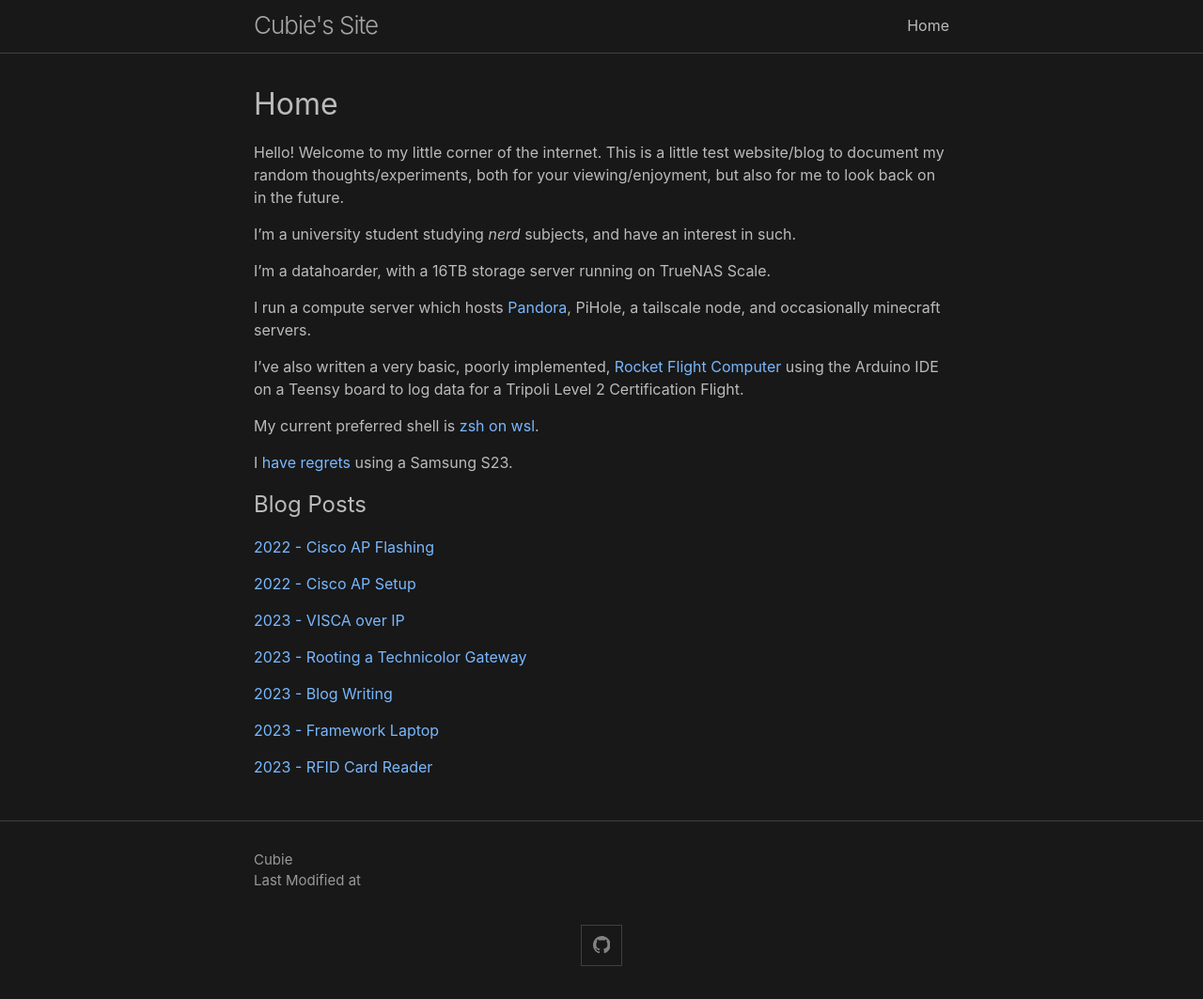
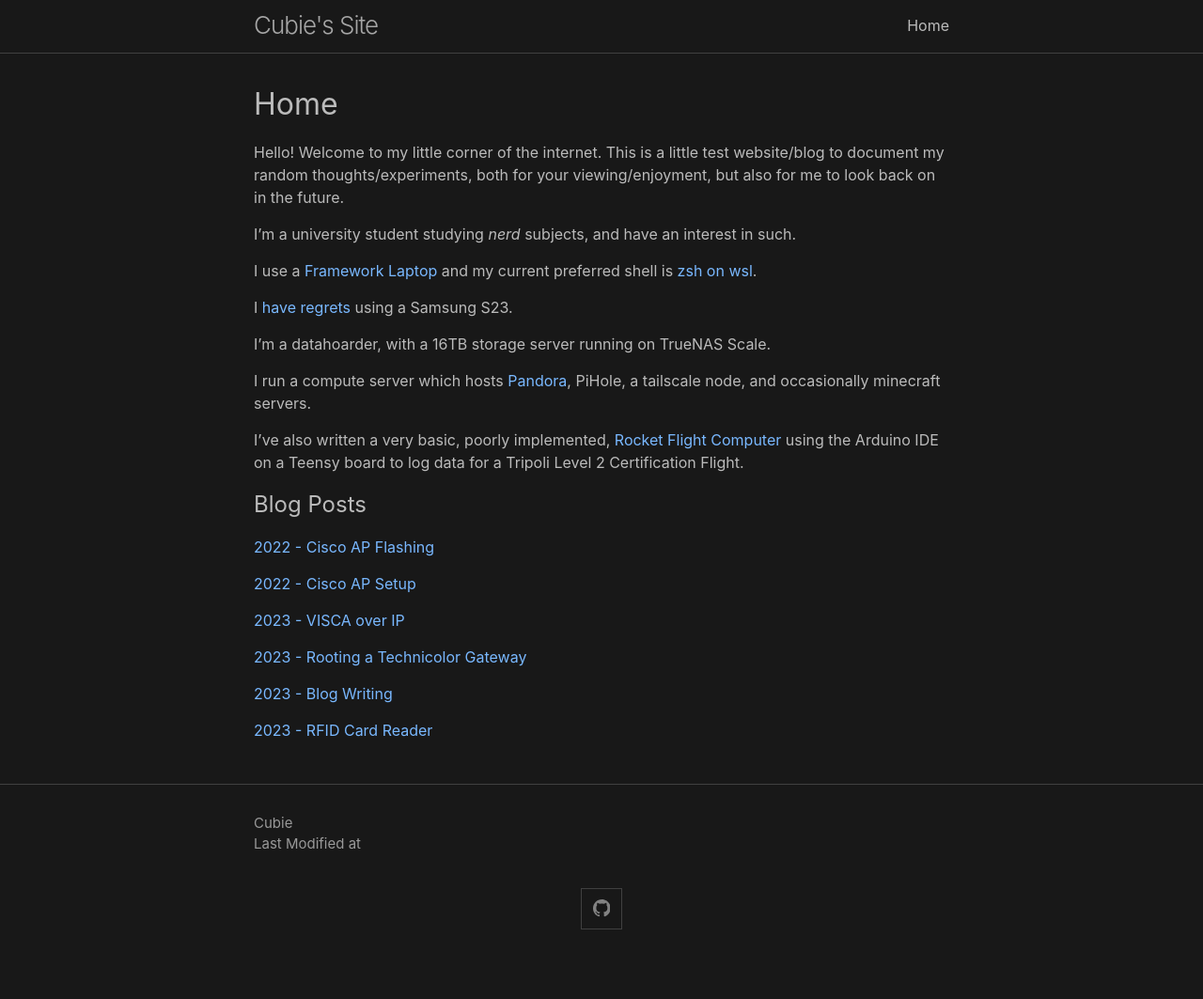
Before and after one commit to Cubie87/cubie87.github.io, a Jekyll site: the page built from index.md, in a window 1280 px wide. Shown: the whole page at 94% size. Built offline with Jekyll 4.4.1, drawn with Linux system fonts in a browser that asks for light colours; our own code applies the rules of GitHub Pages for plain Markdown files; after the commit the page ends 1024 px from its top, so only the background shows below that.

Commit message:
refactored index homepage, moved fwlaptop
to dedicated folder

```diff
--- a/index.md
+++ b/index.md
@@ -4,15 +4,15 @@
 
 I'm a university student studying _nerd_ subjects, and have an interest in such.
 
+I use a [Framework Laptop](posts/frameworkLaptop/frameworkLaptop.md) and my current preferred shell is [zsh on wsl](posts/shell.md).
+
+I [have regrets](posts/s23bloat.md) using a Samsung S23.
+
 I'm a datahoarder, with a 16TB storage server running on TrueNAS Scale.
 
 I run a compute server which hosts [Pandora](posts/pandora.md), PiHole, a tailscale node, and occasionally minecraft servers.
 
 I've also written a very basic, poorly implemented, [Rocket Flight Computer](https://github.com/Cubie87/L2RocketSoftware) using the Arduino IDE on a Teensy board to log data for a Tripoli Level 2 Certification Flight.
-
-My current preferred shell is [zsh on wsl](posts/shell.md).
-
-I [have regrets](posts/s23bloat.md) using a Samsung S23.
 
 
 ## Blog Posts
@@ -27,6 +27,4 @@
 
 [2023 - Blog Writing](posts/2023-blogwriting/blogwriting.md)
 
-[2023 - Framework Laptop](posts/2023-frameworkLaptop/frameworkLaptop.md)
-
 [2023 - RFID Card Reader](posts/2023-rfidReader/reader.md)
```
Also changed, not shown: posts/frameworkLaptop/bottomChassis.png (renamed from posts/2023-frameworkLaptop/bottomChassis.png), posts/frameworkLaptop/deviceManager.png (renamed from posts/2023-frameworkLaptop/deviceManager.png), posts/frameworkLaptop/frameworkLaptop.md (renamed from posts/2023-frameworkLaptop/frameworkLaptop.md), posts/frameworkLaptop/trackpadModded2.png (renamed from posts/2023-frameworkLaptop/trackpadModded2.png), 8 other files.
